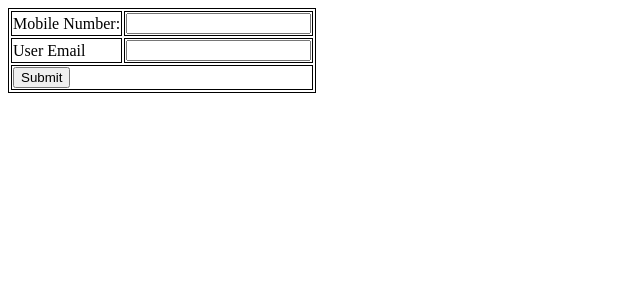
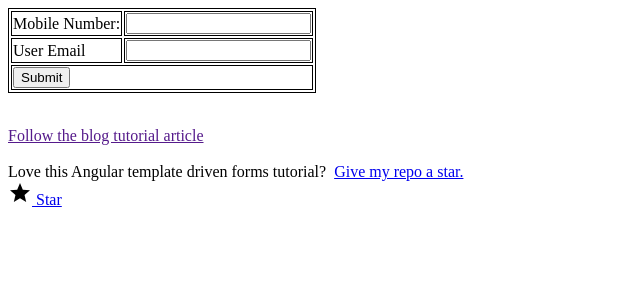
Before and after one commit to c-manna/validation-in-template-driven-forms, an Angular app: page / in a window 1280 px wide. Shown: the top 300 px of the page, without its empty margins (0-640 px from the left). Built offline with nearby package versions, Linux system fonts and the light colour scheme.

Commit message:
1 file modified

```diff
--- a/src/app/app.component.html
+++ b/src/app/app.component.html
@@ -55,3 +55,12 @@
     </tr>
   </table>
 </form>
+<br>
+<a href="">Follow the blog tutorial article</a><br><br>
+      Love this Angular template driven forms tutorial?&nbsp;
+      <a href="https://github.com/c-manna/validation-in-template-driven-forms" target="_blank" rel="noopener"> Give my repo a star.
+        <div class="github-star-badge">
+            <svg class="material-icons" xmlns="http://www.w3.org/2000/svg" width="24" height="24" viewBox="0 0 24 24"><path d="M0 0h24v24H0z" fill="none"/><path d="M12 17.27L18.18 21l-1.64-7.03L22 9.24l-7.19-.61L12 2 9.19 8.63 2 9.24l5.46 4.73L5.82 21z"/></svg>
+          Star
+        </div>
+      </a>
```
